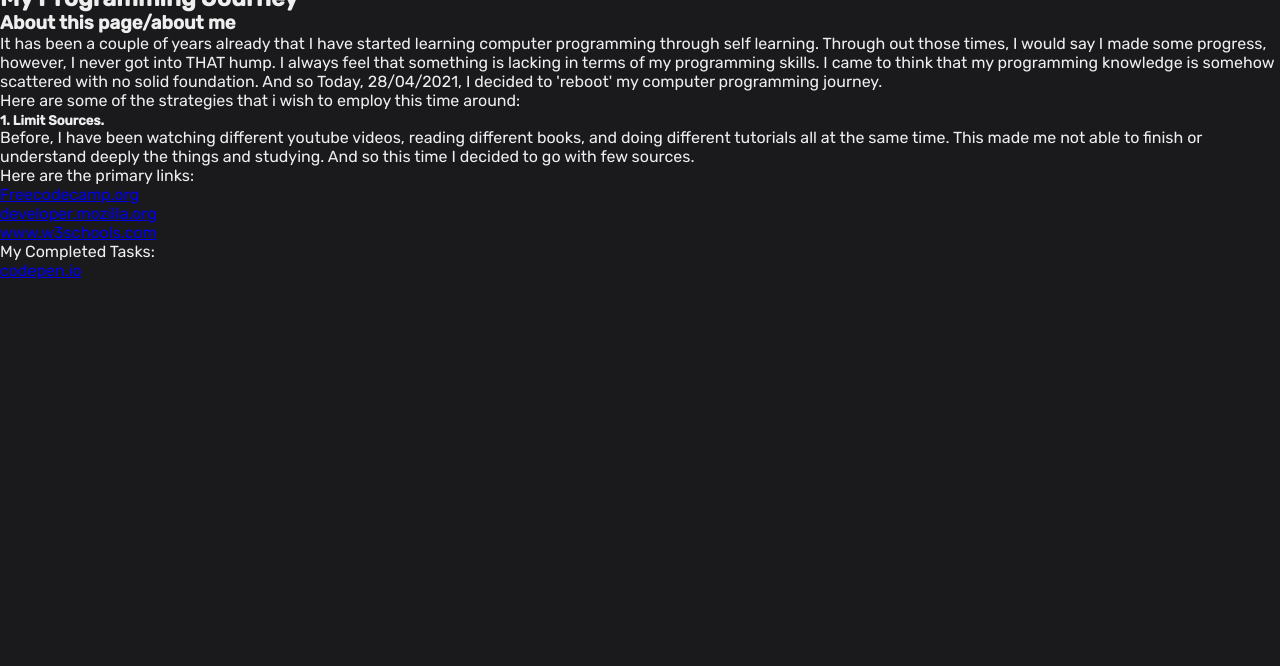
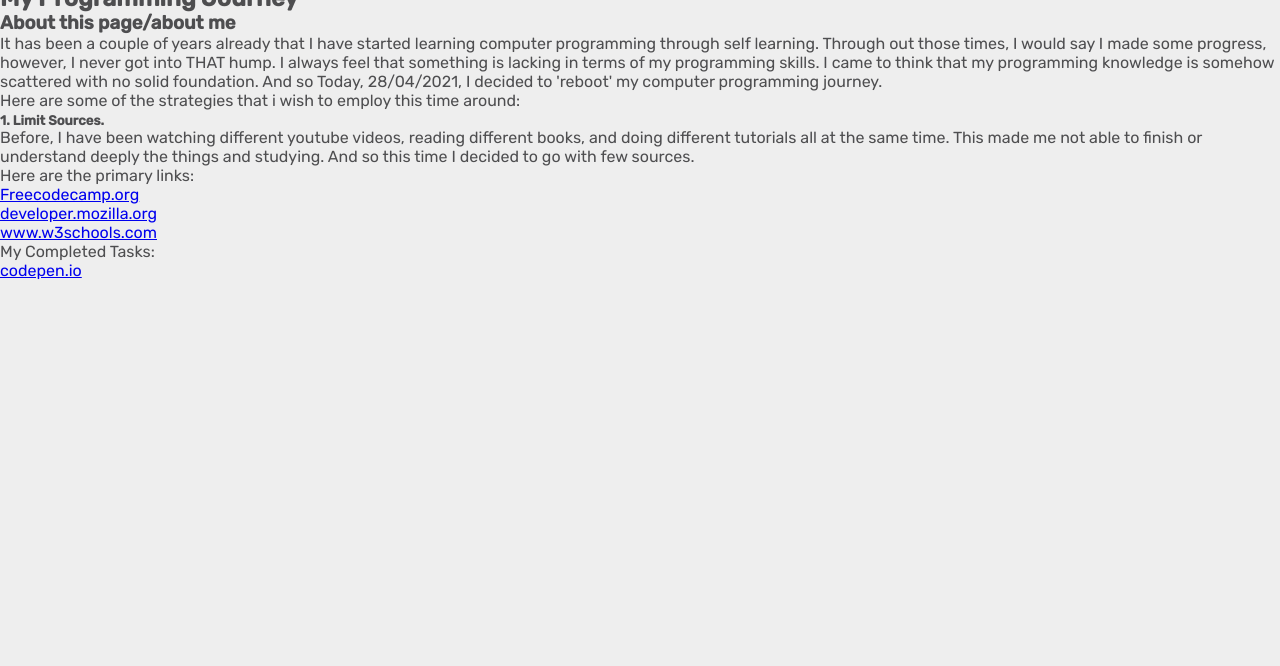
Before and after one commit to nathanbud/mpj, a plain HTML site: page index.html in a window 1280 px wide. Shown: the part 134-800 px from the top of the page. Drawn offline with Linux system fonts and the light colour scheme.

Commit message:
created pages

```diff
--- a/css/style.css
+++ b/css/style.css
@@ -16,8 +16,8 @@
 body{
    font-family: 'Rubik',
    sans-serif;
-   background:linear-gradient(35deg, var(--black), var(--black));
-   color:var(--white);
+   background:linear-gradient(35deg, var(--white), var(--white));
+   color:var(--gray);
 }
 
 header nav{
```
Also changed, not shown: pages/daily.html (added, +4 -0 lines), pages/projects.html (added).
